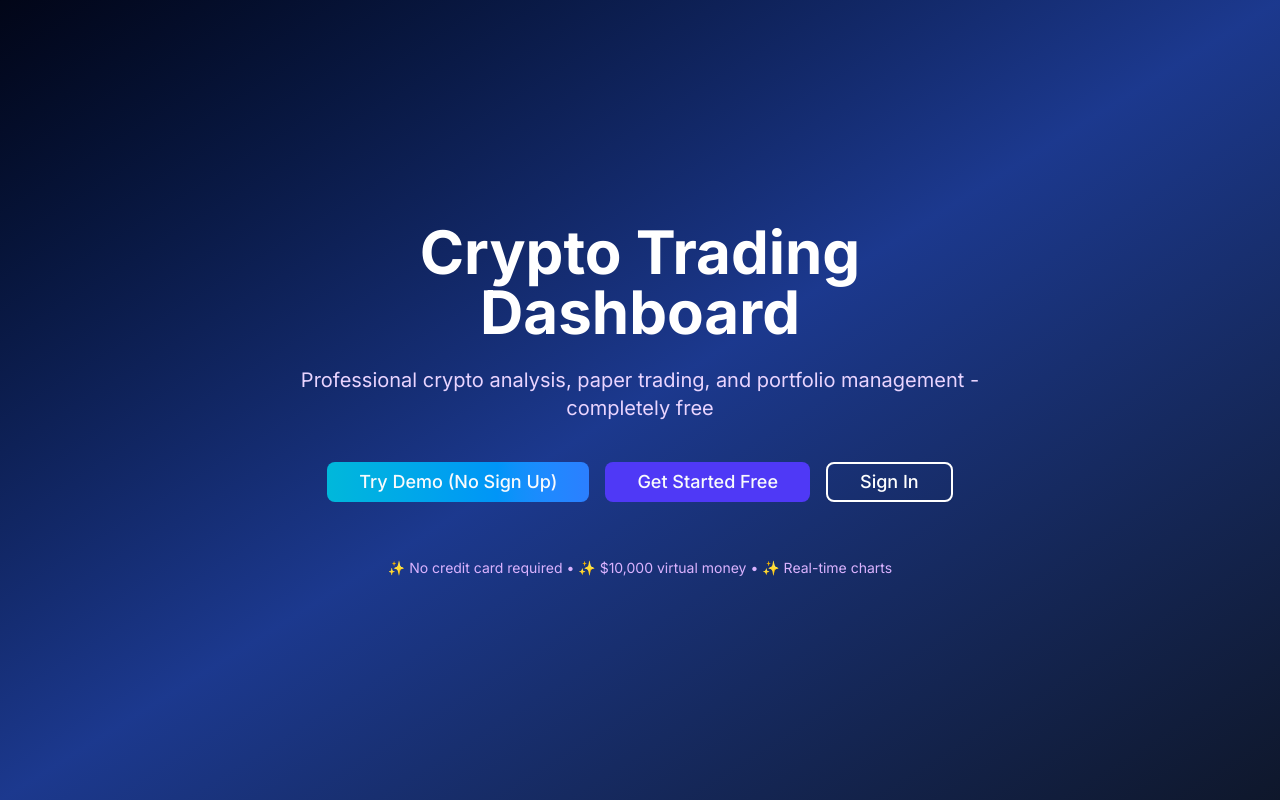
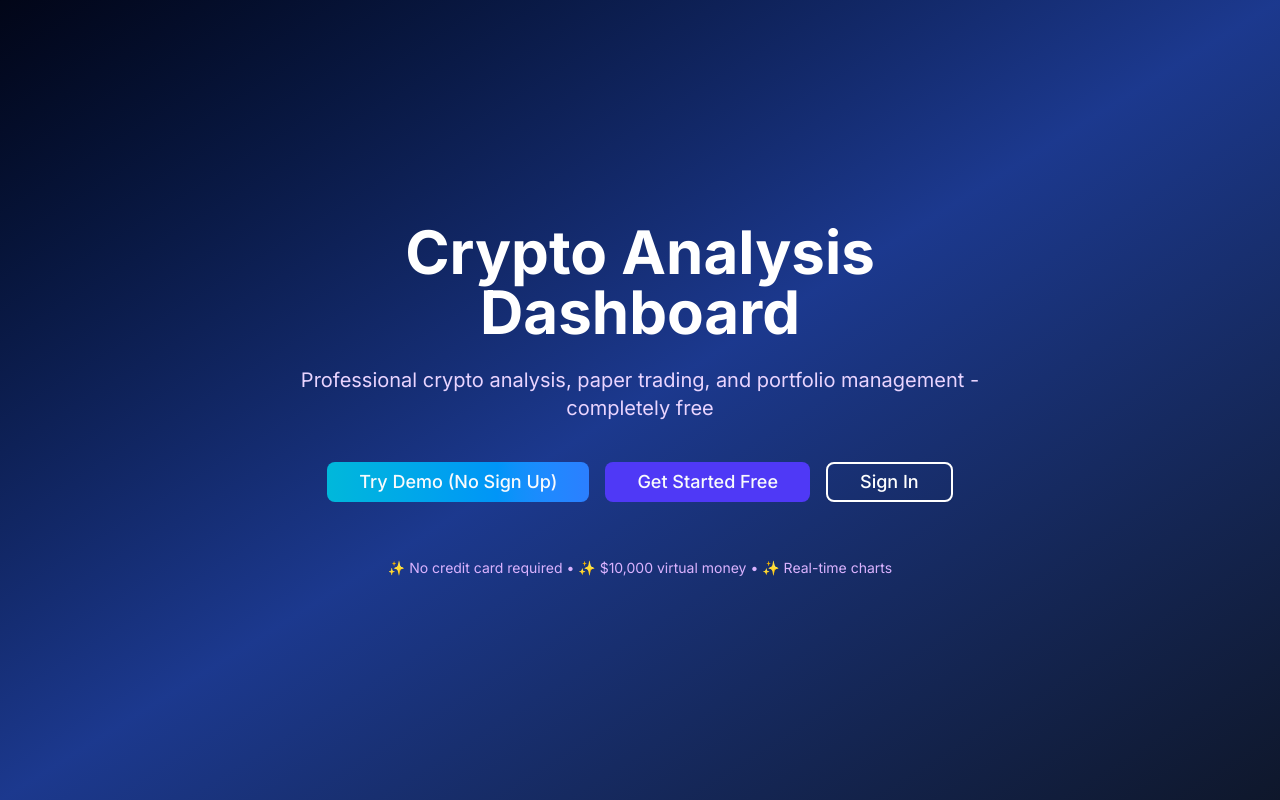
Before and after one commit to itsrichardmai/crypto-dashboard, a Next.js app: page / in a window 1280 px wide. Built offline with nearby package versions, Linux system fonts and the light colour scheme; no server answers.

Commit message:
changed to crypto analysis

```diff
--- a/app/layout.tsx
+++ b/app/layout.tsx
@@ -6,7 +6,7 @@ import { AuthProvider } from '@/lib/AuthContext';
 const inter = Inter({ subsets: ['latin'] });
 
 export const metadata: Metadata = {
-  title: 'Crypto Trading Dashboard',
+  title: 'Crypto Analysis Dashboard',
   description: 'Professional crypto analysis and paper trading',
 };
 
--- a/app/page.tsx
+++ b/app/page.tsx
@@ -43,7 +43,7 @@ export default function Home() {
     <div className="min-h-screen flex flex-col items-center justify-center bg-gradient-to-br from-slate-950 via-blue-900 to-slate-900 p-4">
       <div className="text-center space-y-6 max-w-3xl">
         <h1 className="text-5xl sm:text-6xl font-bold text-white">
-          Crypto Trading Dashboard
+          Crypto Analysis Dashboard
         </h1>
         <p className="text-lg sm:text-xl text-purple-200">
           Professional crypto analysis, paper trading, and portfolio management - completely free
--- a/package.json
+++ b/package.json
@@ -1,5 +1,5 @@
 {
-  "name": "crypto-dashboard",
+  "name": "crypto-analysis-dashboard",
   "version": "0.1.0",
   "private": true,
   "scripts": {
```
